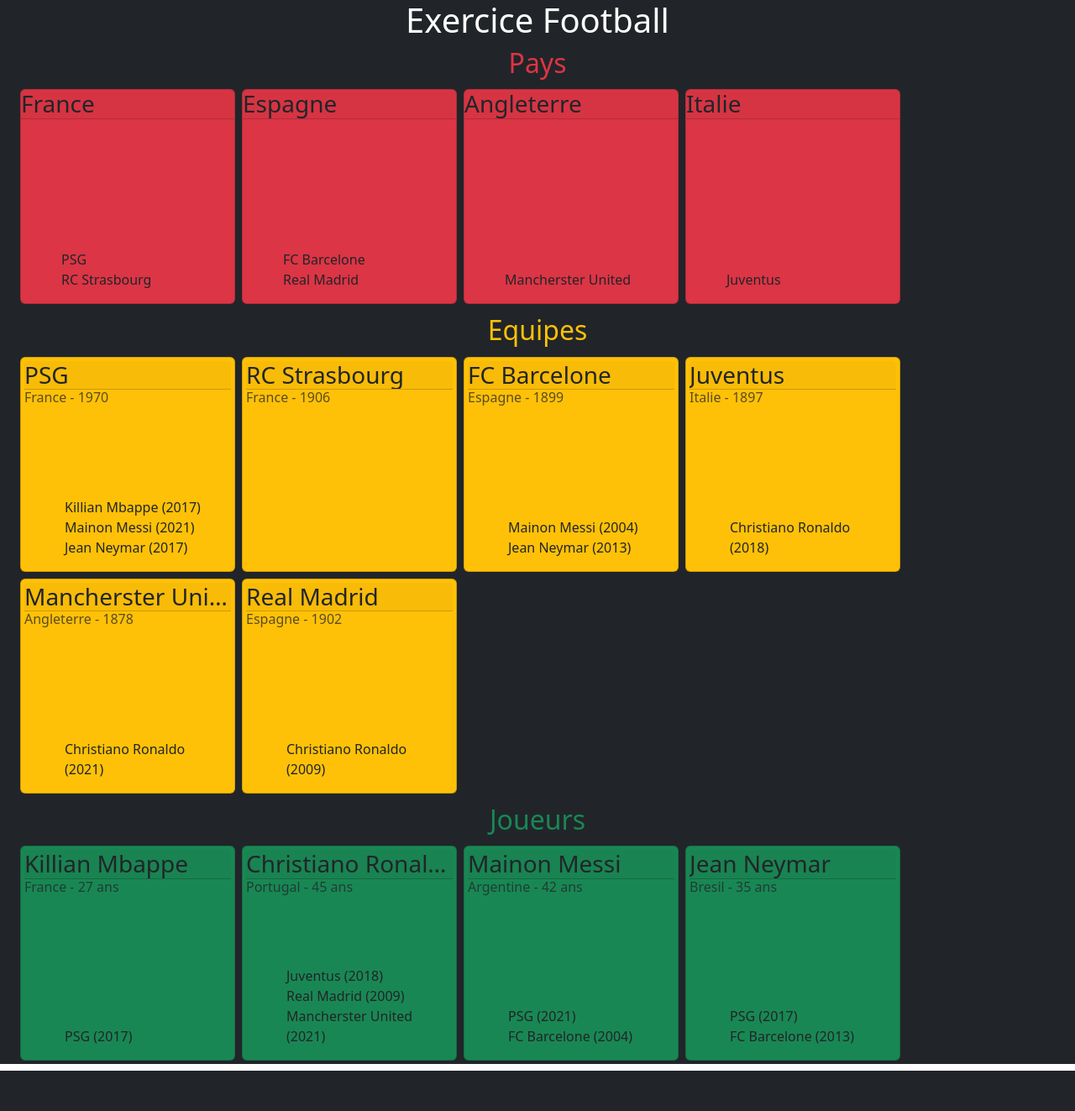
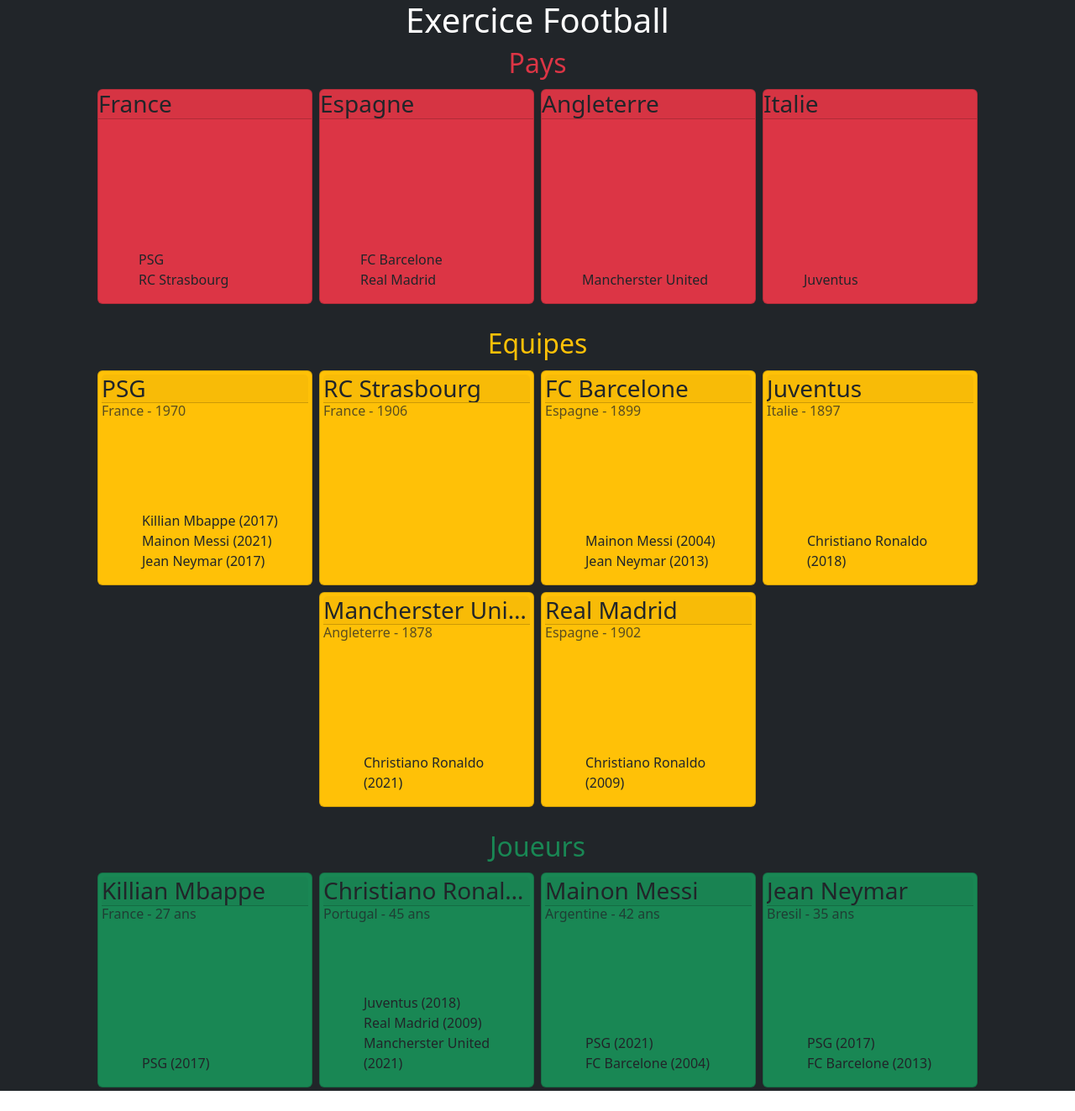
Before and after one commit to Thigre-Corp/POO-Football, a PHP site: page / in a window 1280 px wide. Shown: the whole page at 84% size. Before the commit the page ends 1275 px from the top, so only its background shows below. Run offline with PHP 8.4, Linux system fonts and the light colour scheme.

Commit message:
cetering items

```diff
--- a/index.php
+++ b/index.php
@@ -81,14 +81,14 @@
         echo "</ul></div></div></div>";
     }
 //appel cartes pays
-    echo "<h2 class='text-danger text-center'>Pays</h2><div id='carte_pays' class='d-flex m-2 flex-wrap'>";
+    echo "<h2 class='text-danger text-center'>Pays</h2><div id='carte_pays' class='d-flex m-2 mb-4 flex-wrap justify-content-center'>";
     afficherCartePays($france);
     afficherCartePays($espagne);
     afficherCartePays($angleterre);
     afficherCartePays($italie);
     echo "</div>";
 //appel cartes équipes
-    echo "<h2 class='text-warning text-center'>Equipes</h2><div id='carte_equipes' class='d-flex m-2 flex-wrap'>";
+    echo "<h2 class='text-warning text-center'>Equipes</h2><div id='carte_equipes' class='d-flex m-2 mb-4 flex-wrap justify-content-center'>";
     afficherEquipes($psg);
     afficherEquipes($rcs);
     afficherEquipes($fcb);
@@ -97,7 +97,7 @@
     afficherEquipes($rea);
     echo "</div>";
 //appel cartes Joueurs
-    echo "<h2 class='text-success text-center'>Joueurs</h2><div id='carte_joueurs' class='d-flex m-2 flex-wrap'>";
+    echo "<h2 class='text-success text-center'>Joueurs</h2><div id='carte_joueurs' class='d-flex m-2 mb-4 flex-wrap justify-content-center'>";
     afficherJoueur($mbappe);
     afficherJoueur($ronaldo);
     afficherJoueur($messi);
@@ -105,6 +105,6 @@
     echo "</div>";
 
 ?>
-    </div>
-</body>
-    </html>
+        </div>
+    </body>
+</html>
```
